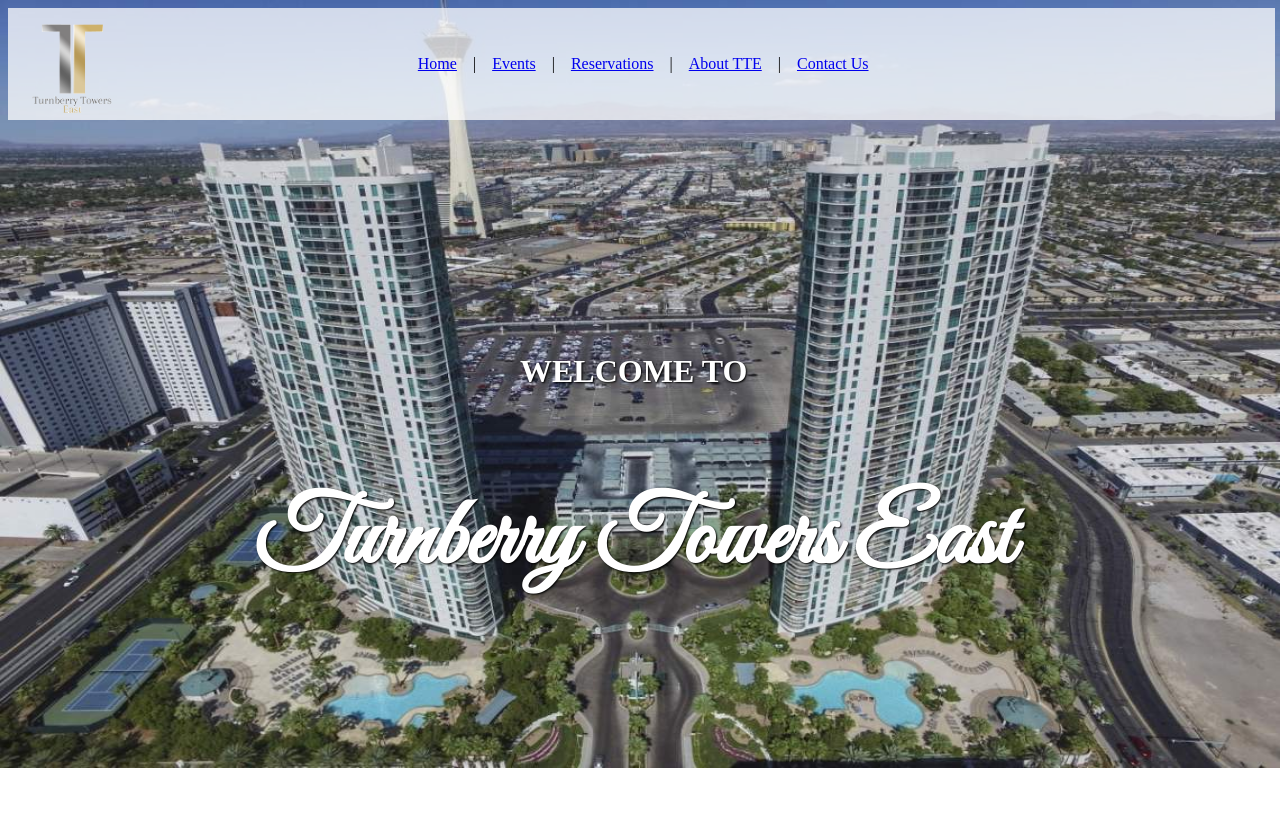
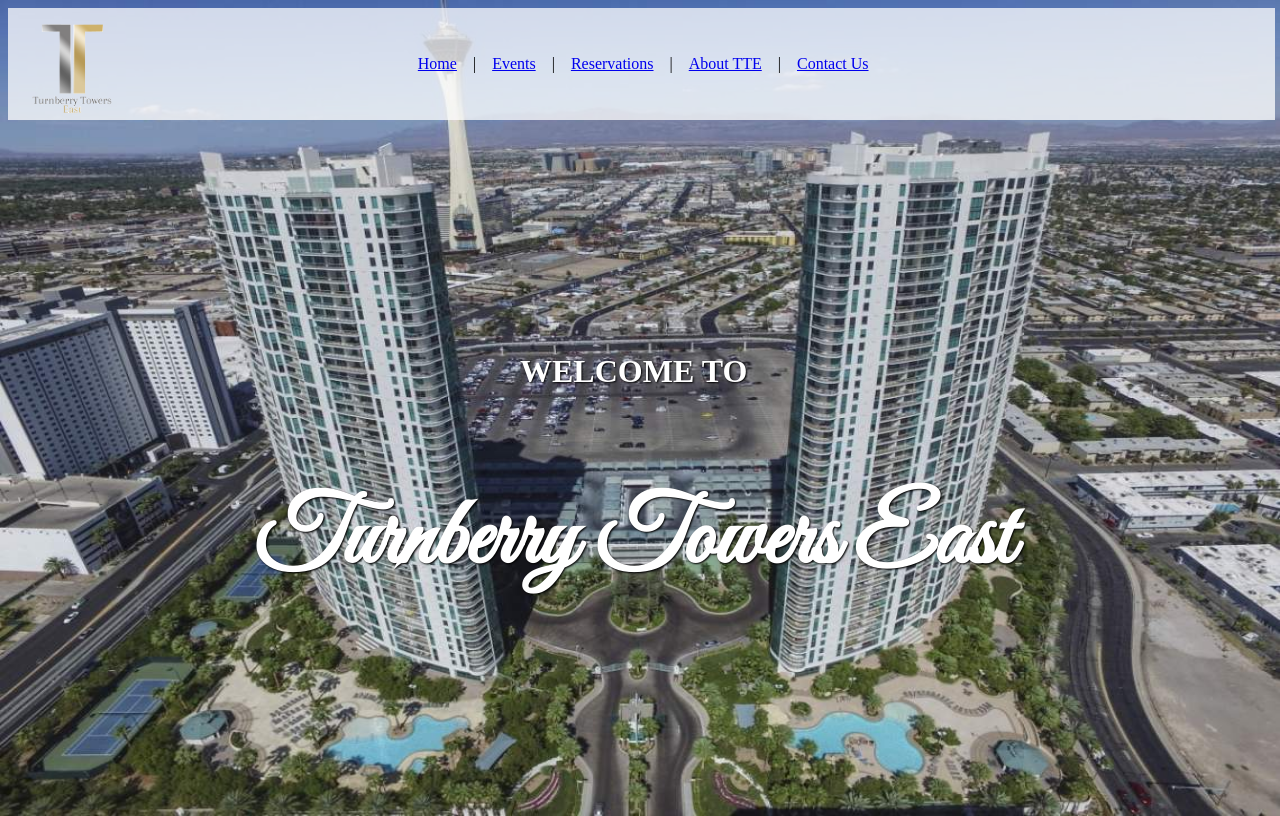
Before and after one commit to DaltonCraig/Website, a plain HTML site: page index.html in a window 1280 px wide. Drawn offline with Linux system fonts and the light colour scheme.

Commit message:
Updated body height

```diff
--- a/resources/style/css/style.css
+++ b/resources/style/css/style.css
@@ -4,7 +4,7 @@
     background-image: url("/resources/images/ttcafromabove.jpg");
     background-size: 100% 100%;
     background-repeat: no-repeat;
-    height: 47em;
+    height: 100vh;
     display: flex;
 }
 
@@ -14,6 +14,7 @@
     position: fixed;
     width: 99%;
 }
+
 header img{
     display: flex;
     justify-content: left;
@@ -21,6 +22,7 @@
     width: 7em;
     margin-left: 1em;
 }
+
 header nav{
     display: flex;
     justify-content: center;
```
